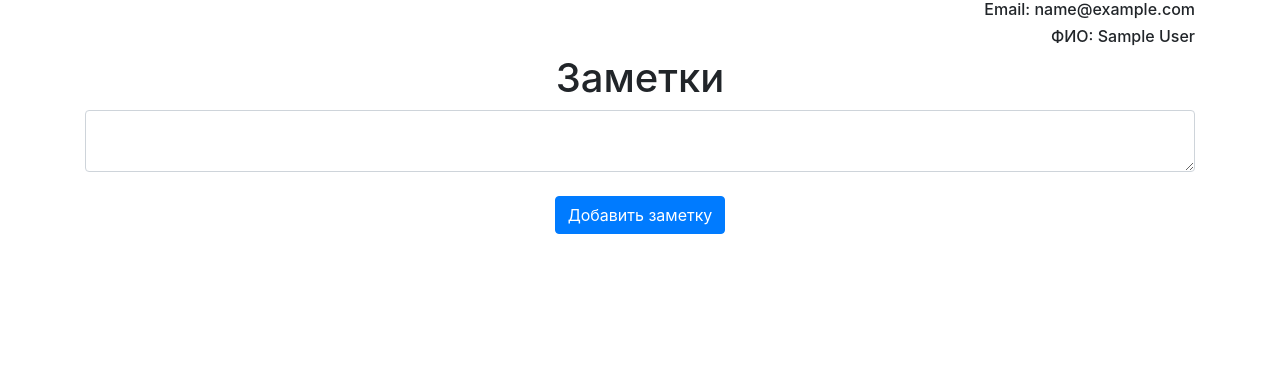
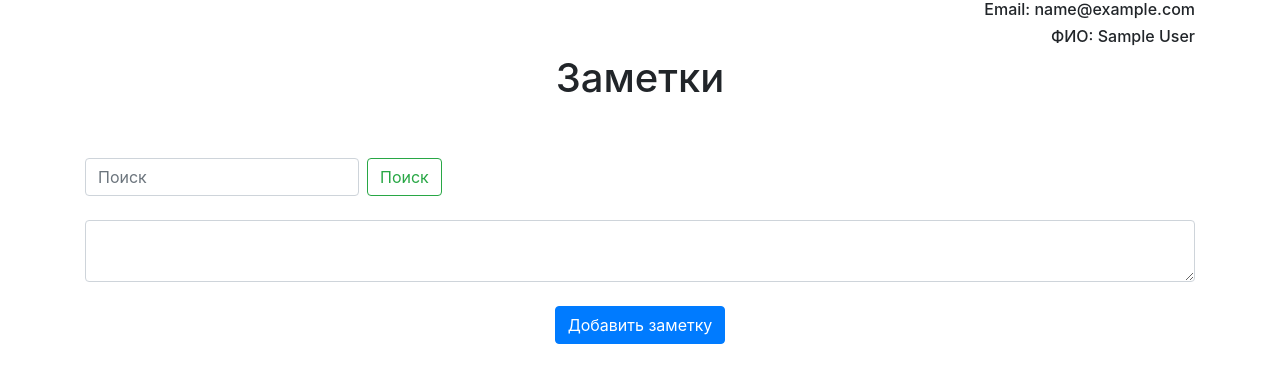
Before and after one commit to SkorikovGeorge/git_web_project, a Flask app: page / in a window 1280 px wide. Shown: the part 40-423 px from the top of the page. Run offline with Flask 2, Linux system fonts and the light colour scheme; the visitor is signed in with stand-in values (Sample User, id 1); data comes from the database, SQL or seed files in the repository; data that the repository does not hold is empty; some libraries are stand-ins or nearby versions.

Commit message:
Добавил поле поиска заметки, вписываю полученное в переменную

```diff
--- a/website/routes.py
+++ b/website/routes.py
@@ -11,15 +11,18 @@ routes = Blueprint('routes', __name__)
 def home():
     if request.method == 'POST':
         user_text = request.form.get('info')
-
-        if len(user_text) < 1:
-            flash('Текст слишком короткий, попробуйте ещё раз', category='error')
+        find_text = request.form.get('find')
+        if find_text:
+            print(find_text)
         else:
-            new_text = Info(user_id=current_user.id)
-            new_text.info = user_text
-            db.session.add(new_text)
-            db.session.commit()
-            flash('Текст добавлен', category='success')
+            if len(user_text) < 1:
+                flash('Текст слишком короткий, попробуйте ещё раз', category='error')
+            else:
+                new_text = Info(user_id=current_user.id)
+                new_text.info = user_text
+                db.session.add(new_text)
+                db.session.commit()
+                flash('Текст добавлен', category='success')
 
     return render_template("home.html", user=current_user)
 
--- a/website/templates/home.html
+++ b/website/templates/home.html
@@ -2,6 +2,22 @@
 <h6 align="right">Email: {{ user.email }}</h6>
 <h6 align="right">ФИО: {{ user.name }}</h6>
 <h1 align="center">Заметки</h1>
+<br />
+<br />
+<form method="POST">
+  <div class="form-inline my-2 my-lg-0">
+    <input class="form-control mr-sm-2" name="find" id="find" type="search" placeholder="Поиск" aria-label="Search">
+    <button class="btn btn-outline-success my-2 my-sm-0" type="submit">Поиск</button>
+  </div>
+  <br />
+  <div>
+    <textarea name="info" id="info" class="form-control"></textarea>
+    <br />
+    <div align="center">
+      <button type="submit" class="btn btn-primary">Добавить заметку</button>
+    </div>
+  </div>
+</form>
 <ul class="list-group list-group-flush" id="allinfo">
   {% for info in user.all_info %}
   <li class="list-group-item">
@@ -12,11 +28,5 @@
   </li>
   {% endfor %}
 </ul>
-<form method="POST">
-  <textarea name="info" id="info" class="form-control"></textarea>
-  <br />
-  <div align="center">
-    <button type="submit" class="btn btn-primary">Добавить заметку</button>
-  </div>
-</form>
+<br />
 {% endblock %}
```
